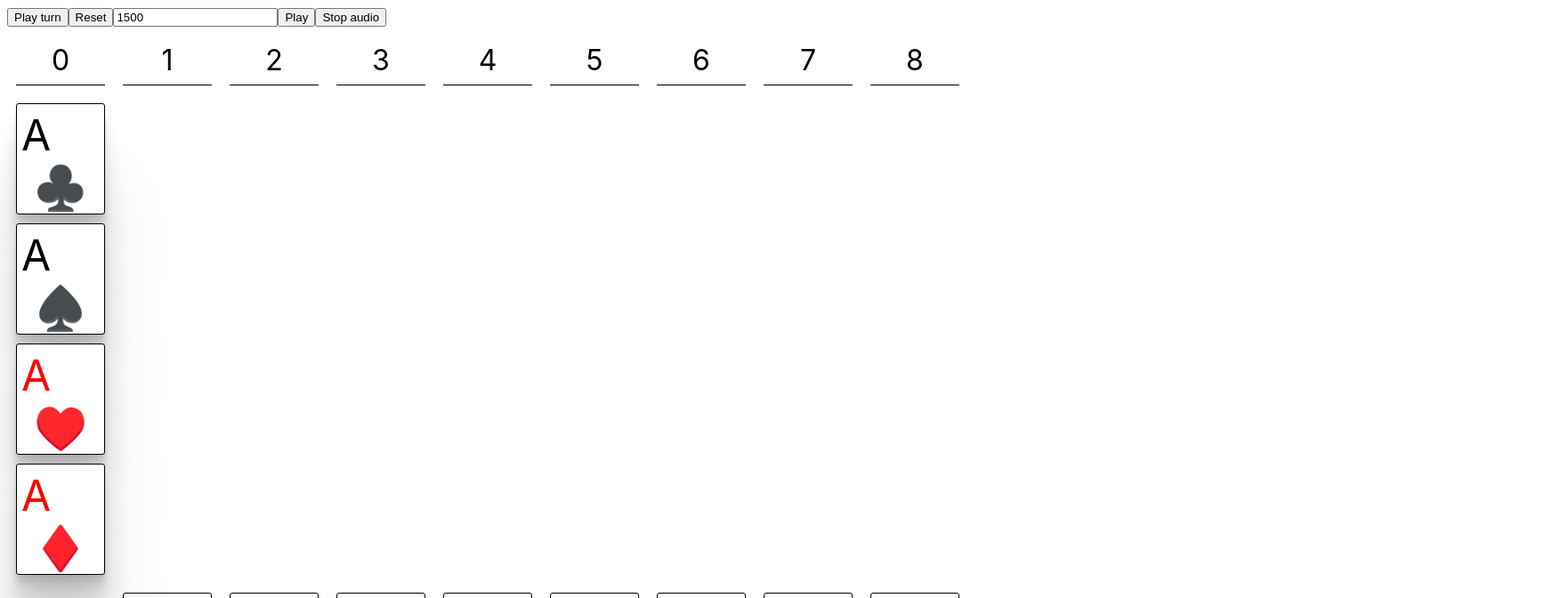
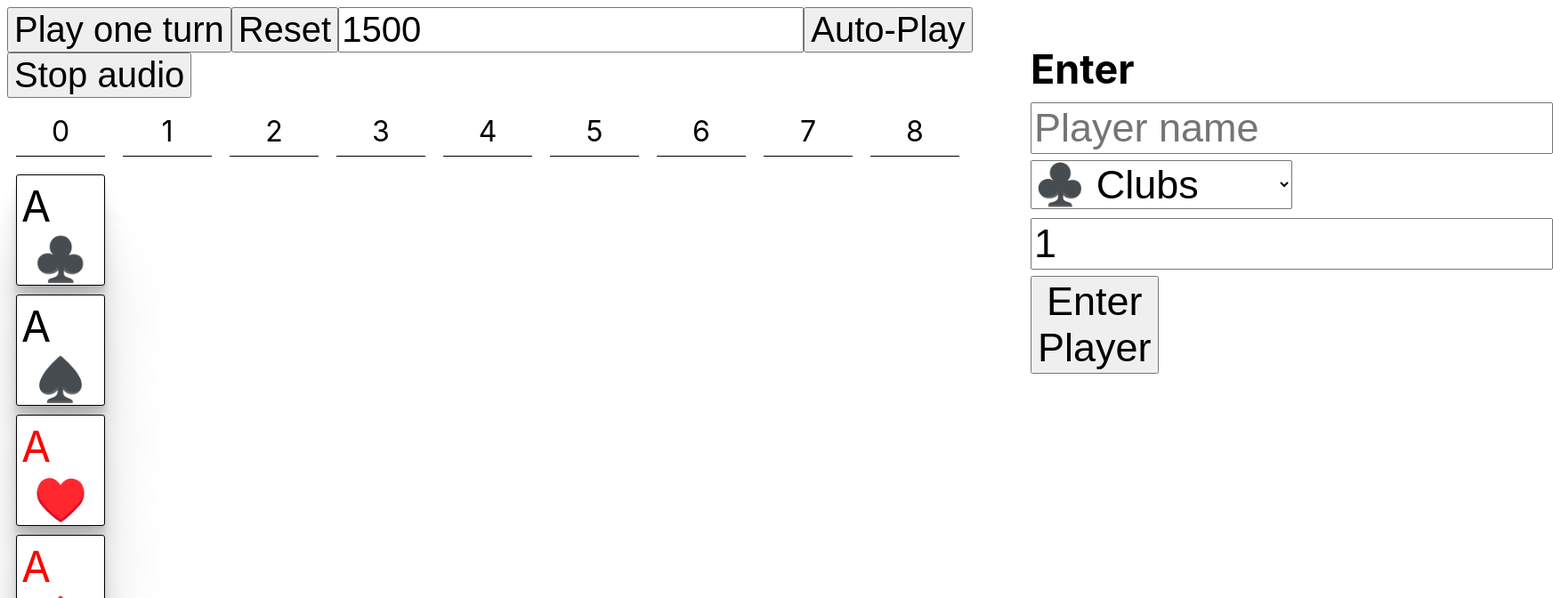
Before and after one commit to jerempa/Ravit, a React (Create React App) app: page / in a window 1280 px wide. Shown: the top 672 px of the page at 89% size, 1745 px wide, since content can reach past the window. Built offline with nearby package versions, Linux system fonts and the light colour scheme.

Commit message:
Small changes

```diff
--- a/src/App.tsx
+++ b/src/App.tsx
@@ -8,14 +8,8 @@ import useAutoplay from './useAutoplay';
 import Card, { suitColor, emojiSuitMap } from './Card';
 import PlayerInfo from './PlayerInfo';
 import Results from './Results';
+import { Suit } from './deck';
 
-
-enum Suit {
-	clubs = '♣️',
-	diamonds = '♦️',
-	hearts = '♥️',
-	spades = '♠️',
-  }
 
 interface Player {
 	playerName: string;
@@ -61,11 +55,11 @@ export default function App() {
 	  };
 
 	return (
-		<div className="board">
-			<button onClick={playTurn} disabled={!!isAutoplaying}>
-				Play turn
+		<div className="board" style={{fontSize: "40px"}}>
+			<button onClick={playTurn} disabled={!!isAutoplaying} style={{fontSize: "40px"}}>
+				Play one turn
 			</button>
-			<button
+			<button style={{fontSize: "40px"}}
 				onClick={() => {
 					reset();
 					resetAutoplaying();
@@ -78,9 +72,10 @@ export default function App() {
 				ref={intervalRef}
 				defaultValue="1500"
 				disabled={!!isAutoplaying}
+				style={{fontSize: "40px"}}
 			/>
-			<button onClick={autoplay}>{isAutoplaying ? 'Stop' : 'Play'}</button>
-			<button
+			<button style={{fontSize: "40px"}} onClick={autoplay}>{isAutoplaying ? 'Stop' : 'Auto-Play'}</button>
+			<button style={{fontSize: "40px"}}
 				onClick={() => {
 					resetAutoplaying();
 				}}
--- a/src/PlayerInfo.tsx
+++ b/src/PlayerInfo.tsx
@@ -2,15 +2,8 @@ import React, { useState } from 'react';
 import './PlayerInfo.css';
 import Card, { suitColor, emojiSuitMap } from './Card';
 import Results from './Results';
+import { Suit } from './deck';
 
-
-
-enum Suit {
-  clubs = '♣️',
-  diamonds = '♦️',
-  hearts = '♥️',
-  spades = '♠️',
-}
 
 interface Player {
   playerName: string;
@@ -54,9 +47,9 @@ function PlayerInfo({onPlayerSubmit, resetPlayers }: PlayerInfoProps) {
 
   return (
     <div>
-      <h2 style={{ display: players.length >= 1 ? 'block' : 'none', fontSize: "45px", position: "absolute", marginLeft: "1150px", marginTop: "10px", top: "40px"}}>Enter players</h2>
+      <h2 style={{ fontSize: "45px", position: "absolute", marginLeft: "1150px", marginTop: "10px", top: "40px"}}>Enter players</h2>
       <div>
-        <input style={{ display: players.length >= 1 ? 'block' : 'none', fontSize: "45px", position: "absolute", marginLeft: "1150px", marginTop: "10px", top: "105px"}}
+        <input style={{ fontSize: "45px", position: "absolute", marginLeft: "1150px", marginTop: "10px", top: "105px"}}
           type="text"
           placeholder="Player name"
           value={playerName}
@@ -64,7 +57,7 @@ function PlayerInfo({onPlayerSubmit, resetPlayers }: PlayerInfoProps) {
         />
       </div>
       <div>
-        <select style={{ display: players.length >= 1 ? 'block' : 'none', fontSize: "45px", position: "absolute", marginLeft: "1150px", marginTop: "10px", top: "170px"}}
+        <select style={{fontSize: "45px", position: "absolute", marginLeft: "1150px", marginTop: "10px", top: "170px"}}
           value={suit}
           onChange={(e) => setSuit(e.target.value as Suit)}
         >
@@ -75,23 +68,23 @@ function PlayerInfo({onPlayerSubmit, resetPlayers }: PlayerInfoProps) {
         </select>
       </div>
       <div>
-        <input style={{ display: players.length >= 1 ? 'block' : 'none', fontSize: "45px", position: "absolute", marginLeft: "1150px", marginTop: "10px", top: "235px"}}
+        <input style={{fontSize: "45px", position: "absolute", marginLeft: "1150px", marginTop: "10px", top: "235px"}}
           type="number"
-          defaultValue= "1"
+          defaultValue= "Bet size"
           value={bet}
           onChange={(e) => setBet(parseInt(e.target.value, 10))}
         />
       </div>
       <div>
-        <button onClick={handleSubmit} style={{ display: players.length >= 1 ? 'block' : 'none', fontSize: "45px", position: "absolute", marginLeft: "1150px", marginTop: "10px", top: "300px"}}>Enter Player</button>
+        <button onClick={handleSubmit} style={{fontSize: "45px", position: "absolute", marginLeft: "1150px", marginTop: "10px", top: "300px"}}>Enter Player</button>
       </div>
       {players.length > 0 && (
         <div className="player-info">
           <h3>Players:</h3>
           <ul>
             {players.map((player, index) => (
-              <li key={index}>
-                {player.playerName}, {player.suit}, {player.bet}
+              <li key={index} style={{ color: suitColor(player.suit) }}>
+                {player.playerName}, {emojiSuitMap[player.suit]}, {player.bet}
               </li>
             ))}
           </ul>
--- a/src/Results.tsx
+++ b/src/Results.tsx
@@ -1,12 +1,7 @@
 import React, { useState } from 'react';
 import './Results.css';
+import { Suit } from './deck';
 
-enum Suit {
-	clubs = '♣️',
-	diamonds = '♦️',
-	hearts = '♥️',
-	spades = '♠️',
-  }
 
 interface Player {
 	playerName: string;
```
